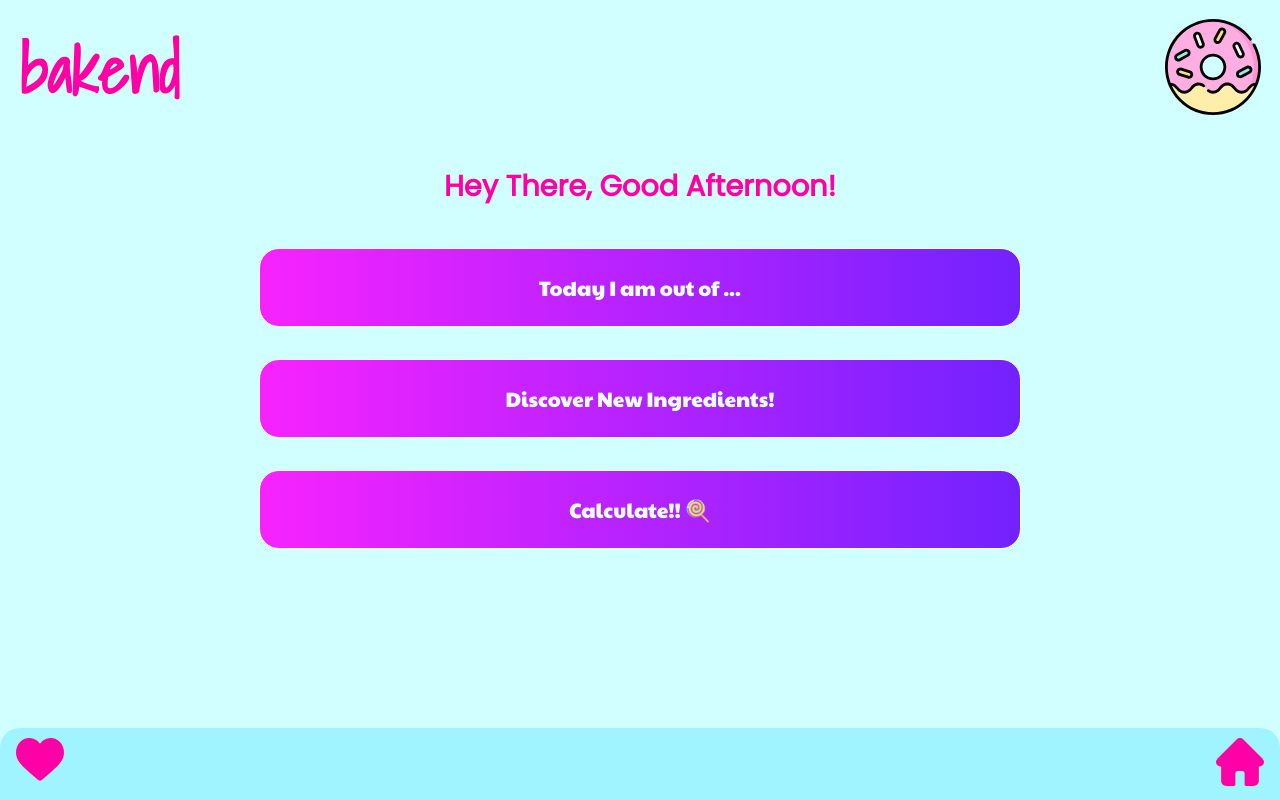
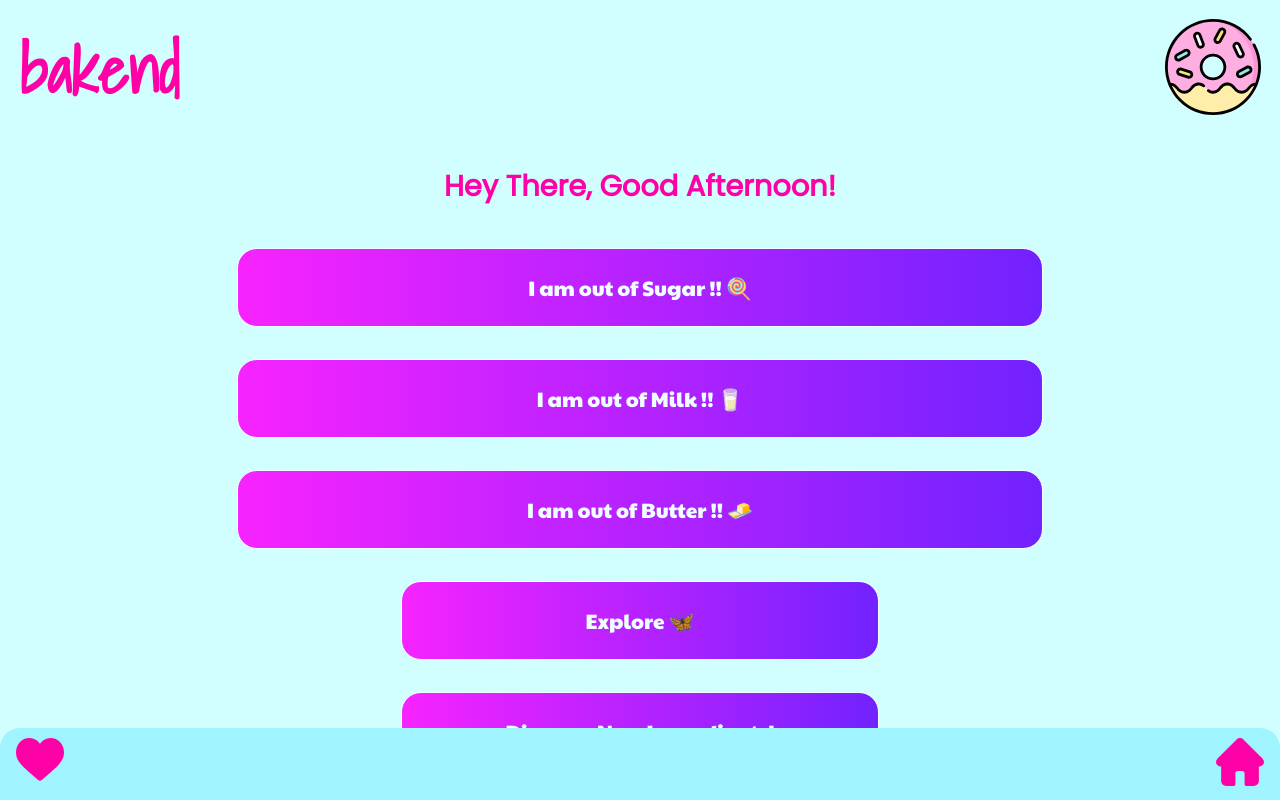
Before and after one commit to SilviaBarcellini/bakend, a Next.js app: page / in a window 1280 px wide. Built offline with nearby package versions, Linux system fonts and the light colour scheme.

Commit message:
✨ add links to the calculator pages in home page

```diff
--- a/pages/index.tsx
+++ b/pages/index.tsx
@@ -20,20 +20,32 @@ export default function Home() {
           <div>
             <Greetings />
           </div>
+          <div className={styles.calc}>
+            <Link href="/Sugars">
+              <a>
+                <Btn label="I am out of Sugar !! 🍭" />
+              </a>
+            </Link>
+            <Link href="/Liquids">
+              <a>
+                <Btn label="I am out of Milk !! 🥛" />
+              </a>
+            </Link>
+            <Link href="/Fats">
+              <a>
+                <Btn label="I am out of Butter !! 🧈" />
+              </a>
+            </Link>
+          </div>
           <div className={styles.btn}>
             <Link href="/Form">
               <a>
-                <Btn label="Today I am out of ..." />
+                <Btn label="Explore 🦋" />
               </a>
             </Link>
             <Link href="/MainCard">
               <a>
                 <Btn label="Discover New Ingredients!" />
-              </a>
-            </Link>
-            <Link href="/Sugars">
-              <a>
-                <Btn label="Calculate!! 🍭" />
               </a>
             </Link>
           </div>
```
